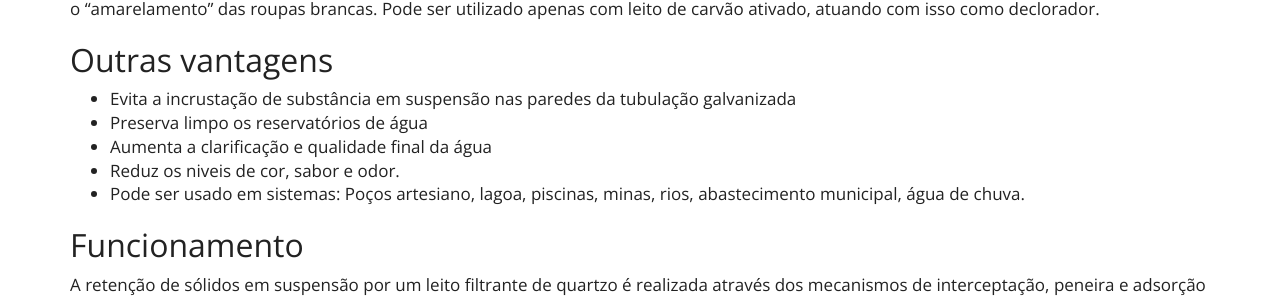
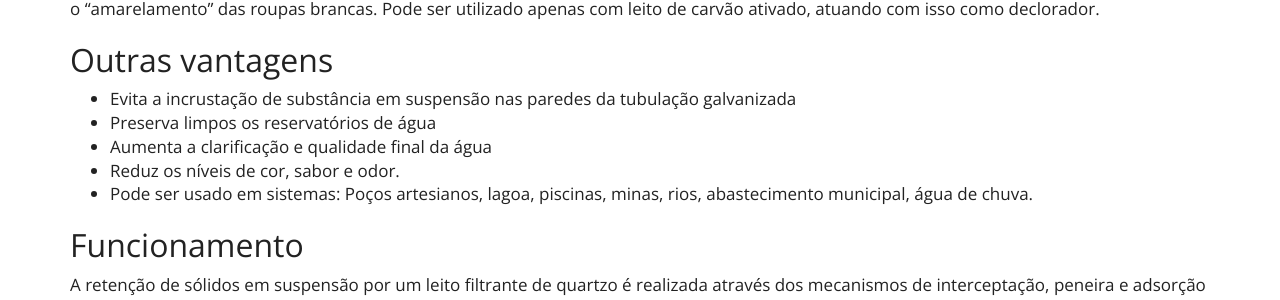
Before and after one commit to purewaterefluentes/purewaterefluentes.github.io, a Jekyll site: the page built from equipamentos/filtro-de-agua-inox.md, in a window 1280 px wide and 900 px high, scrolled down 837 px. Shown: the part 149-449 px from the top of the window. Built offline with Jekyll 4.4.1, drawn with Linux system fonts in a browser that asks for light colours; nearby versions of some CDN libraries; library files that are not in the unit come from our copies.

Commit message:
Update filtro-de-agua-inox.md

```diff
--- a/equipamentos/filtro-de-agua-inox.md
+++ b/equipamentos/filtro-de-agua-inox.md
@@ -34,10 +34,10 @@ Pode ser utilizado apenas com leito de carvão ativado, atuando com isso como de
 
 ## Outras vantagens
 - Evita a incrustação de substância em suspensão nas paredes da tubulação galvanizada
-- Preserva limpo os reservatórios de água
+- Preserva limpos os reservatórios de água
 - Aumenta a clarificação e qualidade final da água
-- Reduz os niveis de cor, sabor e odor.
-- Pode ser usado em sistemas: Poços artesiano, lagoa, piscinas, minas, rios, abastecimento municipal, água de chuva.
+- Reduz os níveis de cor, sabor e odor.
+- Pode ser usado em sistemas: Poços artesianos, lagoa, piscinas, minas, rios, abastecimento municipal, água de chuva.
 
 
 ## Funcionamento
```
